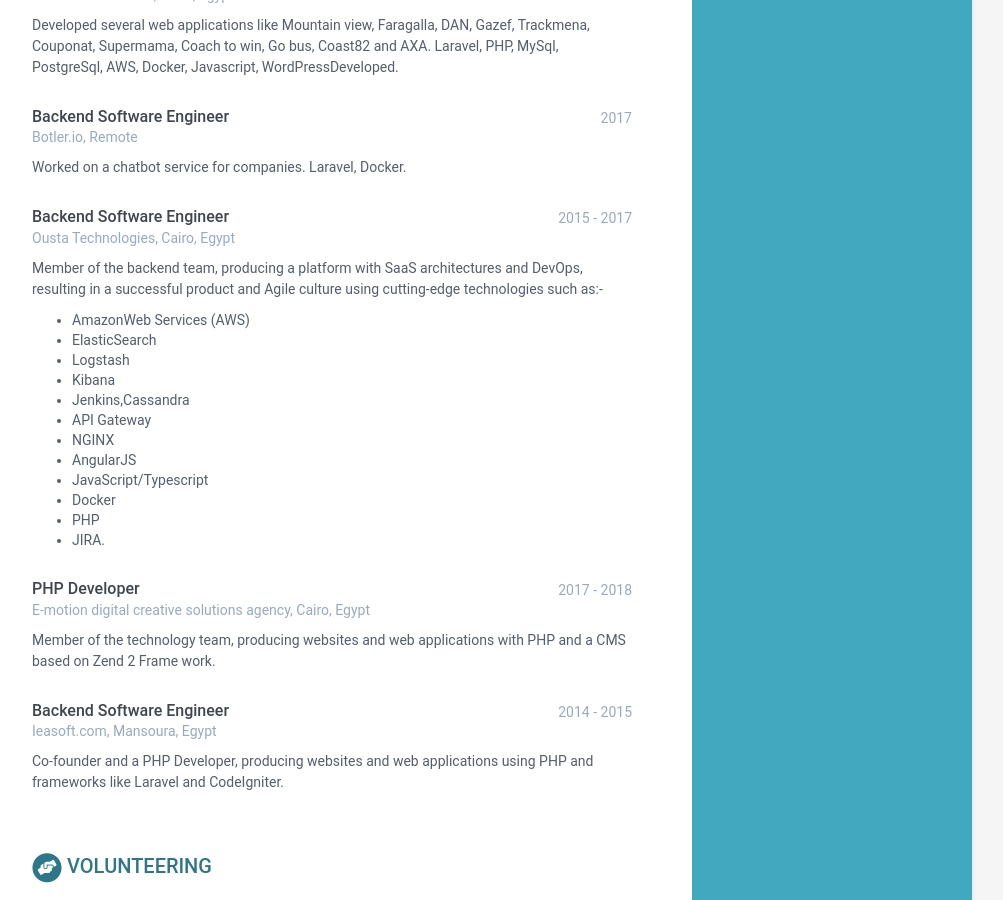
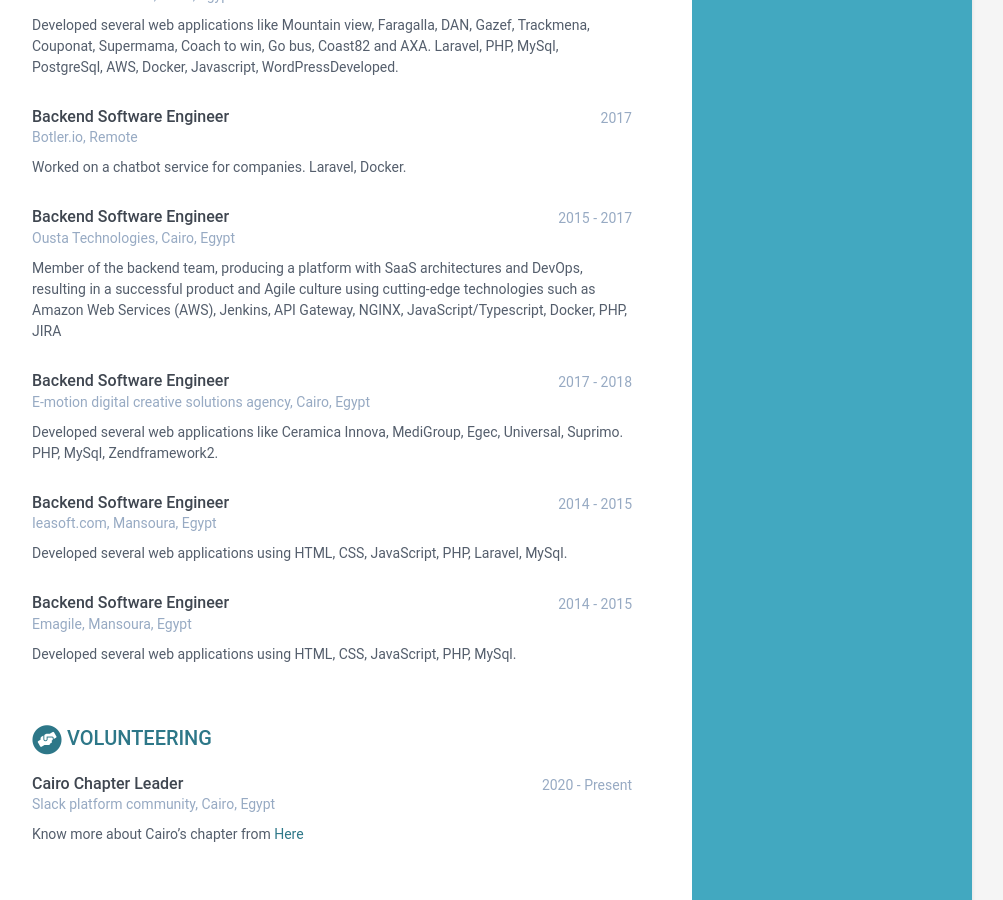
Before and after one commit to develalfy/develalfy.github.io, a Jekyll site: the page built from index.html, in a window 1280 px wide and 900 px high, scrolled down 1008 px. Shown: the whole window, without its empty margins (168-1171 px from the left). Built offline with Jekyll 4.4.1, drawn with Linux system fonts in a browser that asks for light colours.

Commit message:
Update data to my CV

```diff
--- a/_data/data.yml
+++ b/_data/data.yml
@@ -95,29 +95,24 @@
     company: Ousta Technologies, Cairo, Egypt
     details: |
       Member of the backend team, producing a platform with SaaS architectures and DevOps,
-      resulting in a successful product and Agile culture using cutting-edge technologies such as:-
-        - AmazonWeb Services (AWS)
-        - ElasticSearch
-        - Logstash
-        - Kibana
-        - Jenkins,Cassandra
-        - API Gateway
-        - NGINX
-        - AngularJS
-        - JavaScript/Typescript
-        - Docker
-        - PHP
-        - JIRA.
-  - role: PHP Developer
+      resulting in a successful product and Agile culture using cutting-edge technologies such as
+      Amazon Web Services (AWS), Jenkins, API Gateway, NGINX, JavaScript/Typescript, Docker, PHP, JIRA
+  - role: Backend Software Engineer
     time: 2017 - 2018
     company: E-motion digital creative solutions agency, Cairo, Egypt
     details: |
-      Member of the technology team, producing websites and web applications with PHP and a CMS based on Zend 2 Frame work.
+      Developed several web applications like Ceramica Innova, MediGroup, Egec, Universal, Suprimo. PHP, MySql, Zendframework2.
   - role: Backend Software Engineer
     time: 2014 - 2015
     company: Ieasoft.com, Mansoura, Egypt
     details: |
-      Co-founder and a PHP Developer, producing websites and web applications using PHP and frameworks like Laravel and CodeIgniter.
+      Developed several web applications using HTML, CSS, JavaScript, PHP, Laravel, MySql.
+  - role: Backend Software Engineer
+    time: 2014 - 2015
+    company: Emagile, Mansoura, Egypt
+    details: |
+      Developed several web applications using HTML, CSS, JavaScript, PHP, MySql.
+
 #projects:
 #  title: Projects
 #  intro: >
```
